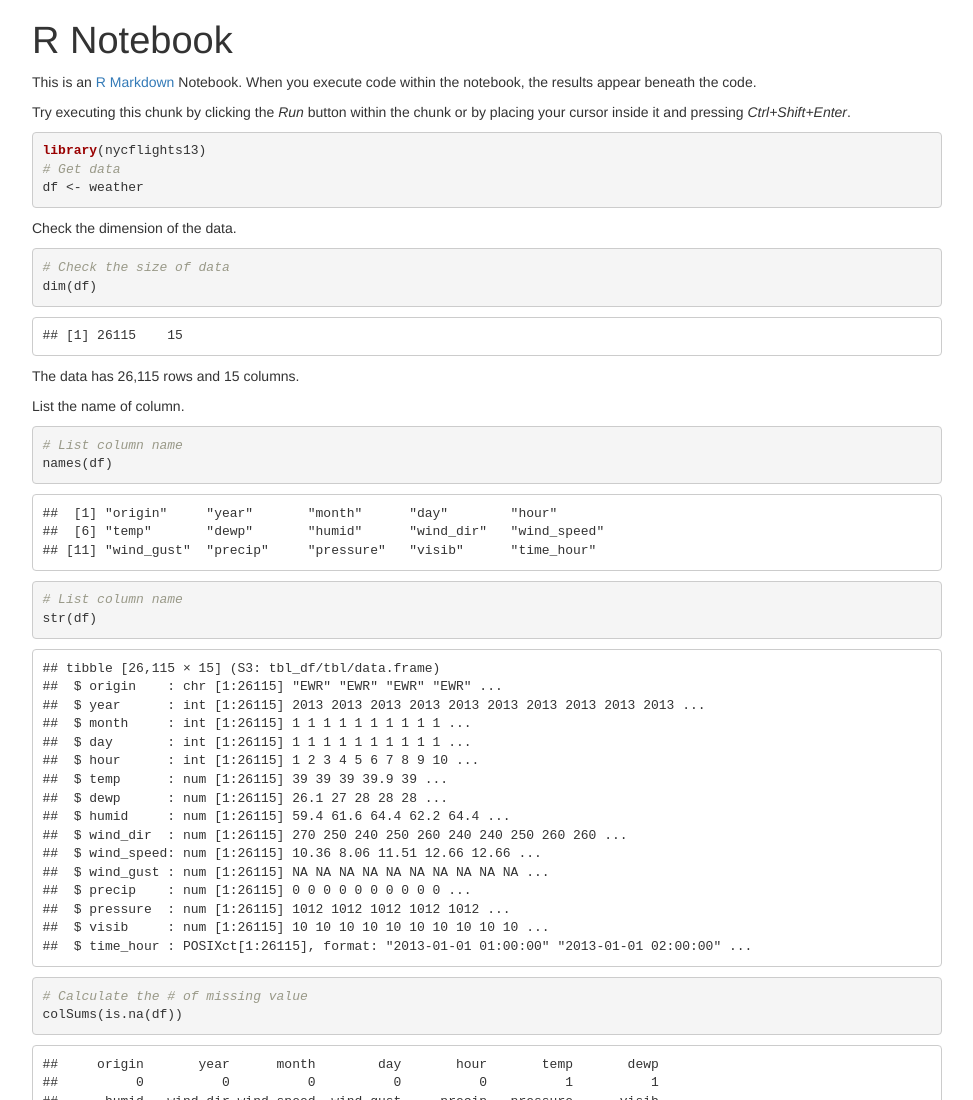
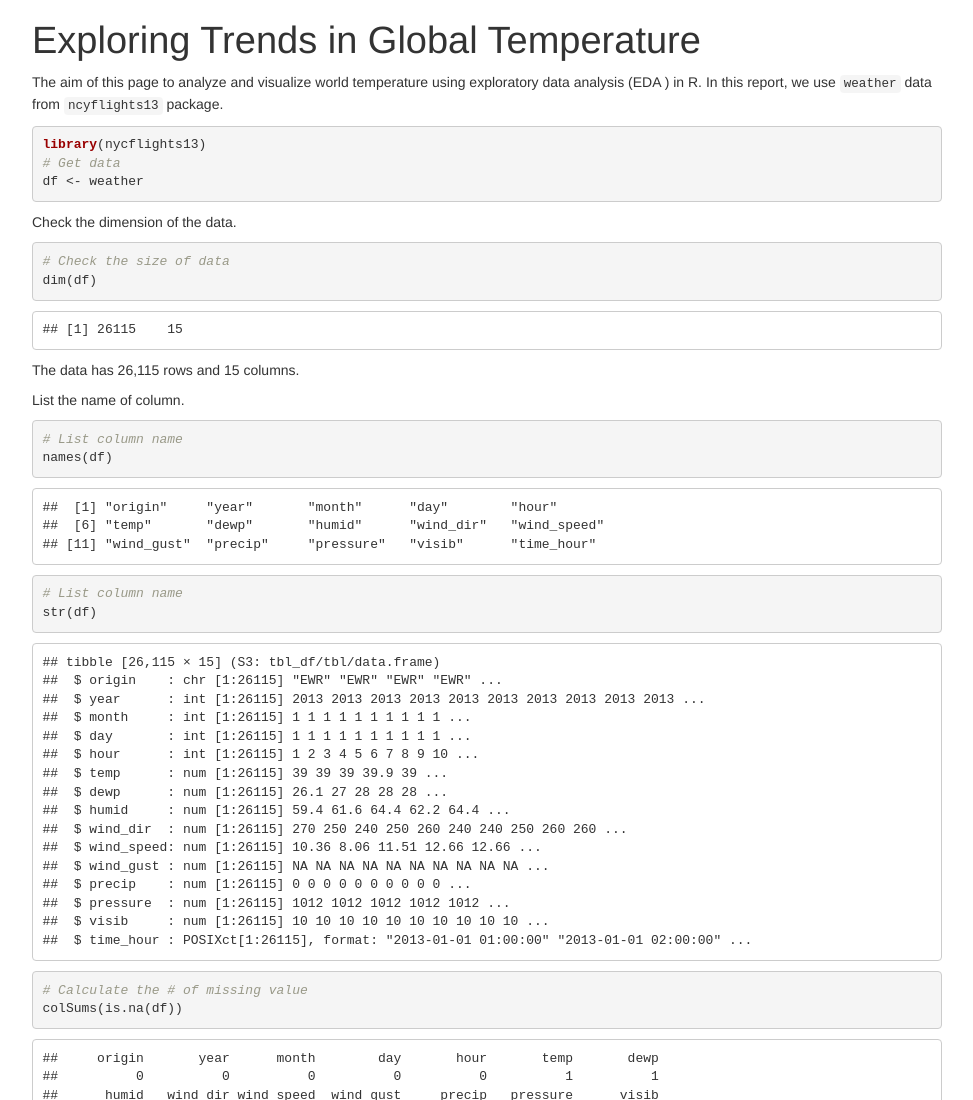
Before and after one commit to thugmba/project, a plain HTML site: page index.html in a window 1280 px wide. Shown: the top 1100 px of the page, without its empty margins (153-1126 px from the left). Drawn offline with nearby package versions, Linux system fonts and the light colour scheme; some packages are replaced by stand-ins of ours.

Commit message:
Add files via upload

```diff
--- a/index.html
+++ b/index.html
@@ -11,7 +11,7 @@
 
 
 
-<title>R Notebook</title>
+<title>Exploring Trends in Global Temperature</title>
 
 <script>// Pandoc 2.9 adds attributes on both header and div. We remove the former (to
 // be compatible with the behavior of Pandoc < 2.8).
@@ -1619,17 +1619,14 @@ display: none;
 
 
 
-<h1 class="title toc-ignore">R Notebook</h1>
+<h1 class="title toc-ignore">Exploring Trends in Global Temperature</h1>
 
 </div>
 
 
-<p>This is an <a href="http://rmarkdown.rstudio.com">R Markdown</a>
-Notebook. When you execute code within the notebook, the results appear
-beneath the code.</p>
-<p>Try executing this chunk by clicking the <em>Run</em> button within
-the chunk or by placing your cursor inside it and pressing
-<em>Ctrl+Shift+Enter</em>.</p>
+<p>The aim of this page to analyze and visualize world temperature using
+exploratory data analysis (EDA ) in R. In this report, we use
+<code>weather</code> data from <code>ncyflights13</code> package.</p>
 <pre class="r"><code>library(nycflights13)
 # Get data
 df &lt;- weather</code></pre>
```
